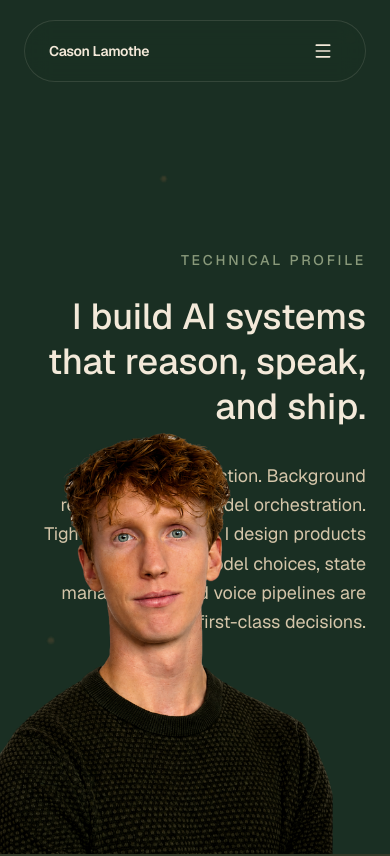
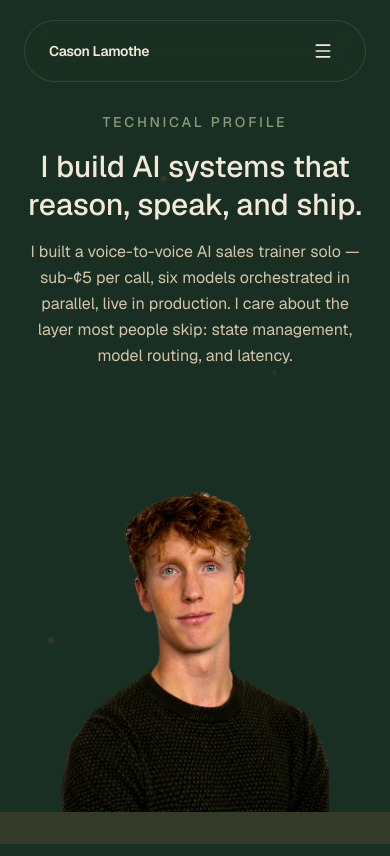
Before and after one commit to CasonL/CasonsPortfolio, a Next.js app: page /technical in a window 390 px wide. Shown: the top 856 px of the page. Built offline with nearby package versions, Linux system fonts and the light colour scheme.

Commit message:
Fix TechHero mobile layout: adaptive full-viewport fill, full-width bar touching headshot

```diff
--- a/app/technical/sections/TechHero.tsx
+++ b/app/technical/sections/TechHero.tsx
@@ -2,9 +2,10 @@
 
 export function TechHero() {
   return (
-    <div className="relative h-[105vh]">
-      <section className="sticky top-0 flex h-[105vh] w-full flex-col items-center justify-center px-6 md:px-12">
-        <div className="relative z-10 mx-auto h-[60vh] w-full max-w-5xl overflow-hidden">
+    <div className="relative md:h-[105vh]">
+      <section className="flex w-full flex-col items-center justify-start px-6 pt-28 md:sticky md:top-0 md:h-[105vh] md:justify-center md:pt-0 md:px-12">
+        {/* Desktop: text right, headshot left, no overlap */}
+        <div className="relative z-10 mx-auto hidden h-[60vh] w-full max-w-5xl overflow-hidden md:block">
           <div className="flex h-full w-full flex-col items-end justify-center text-right">
             <p className="mb-6 text-sm font-medium uppercase tracking-[0.2em] text-sage-500">
               Technical profile
@@ -13,8 +14,8 @@ export function TechHero() {
               I build AI systems that reason, speak, and ship.
             </h1>
             <p className="max-w-2xl text-lg leading-relaxed text-cream-300 md:text-xl">
-              Fast live interaction. Background reasoning. Multi-model orchestration. Tight feedback loops.
-              I design products where the model choices, state management, and voice pipelines are first-class decisions.
+              I built a voice-to-voice AI sales trainer solo — sub-¢5 per call, six models orchestrated in parallel,
+              live in production. I care about the layer most people skip: state management, model routing, and latency.
             </p>
           </div>
         </div>
@@ -22,10 +23,35 @@ export function TechHero() {
         <img
           src="/headshot.png"
           alt="Cason Lamothe"
-          className="pointer-events-none absolute bottom-8 left-[-5%] z-10 max-h-[50vh] w-auto origin-bottom object-contain object-bottom md:left-[7%] md:max-h-[75vh]"
+          className="pointer-events-none absolute bottom-16 left-[7%] z-10 hidden max-h-[75vh] w-auto origin-bottom object-contain object-bottom md:block"
         />
 
-        <div className="absolute bottom-0 left-0 right-0 z-0 h-8 w-full bg-terracotta-500/15" />
+        <div className="absolute bottom-0 left-0 right-0 z-0 hidden h-8 w-full bg-terracotta-500/15 md:block" />
+
+        {/* Mobile: text near top, image+bar adaptively pinned to the bottom of the viewport */}
+        <div className="relative z-10 flex min-h-[calc(100dvh-112px)] w-full flex-col items-center md:hidden">
+          <div className="mx-auto w-full max-w-md">
+            <p className="mb-4 text-center text-sm font-medium uppercase tracking-[0.2em] text-sage-500">
+              Technical profile
+            </p>
+            <h1 className="mb-4 text-center text-3xl font-medium leading-tight text-cream-100">
+              I build AI systems that reason, speak, and ship.
+            </h1>
+            <p className="text-center text-base leading-relaxed text-cream-300">
+              I built a voice-to-voice AI sales trainer solo — sub-¢5 per call, six models orchestrated in parallel,
+              live in production. I care about the layer most people skip: state management, model routing, and latency.
+            </p>
+          </div>
+
+          <div className="mt-auto flex w-full flex-col items-center pt-8">
+            <img
+              src="/headshot.png"
+              alt="Cason Lamothe"
+              className="max-h-[38vh] w-auto object-contain"
+            />
+            <div className="-mx-6 h-8 w-[calc(100%+3rem)] bg-terracotta-500/15" />
+          </div>
+        </div>
       </section>
     </div>
   );
```
